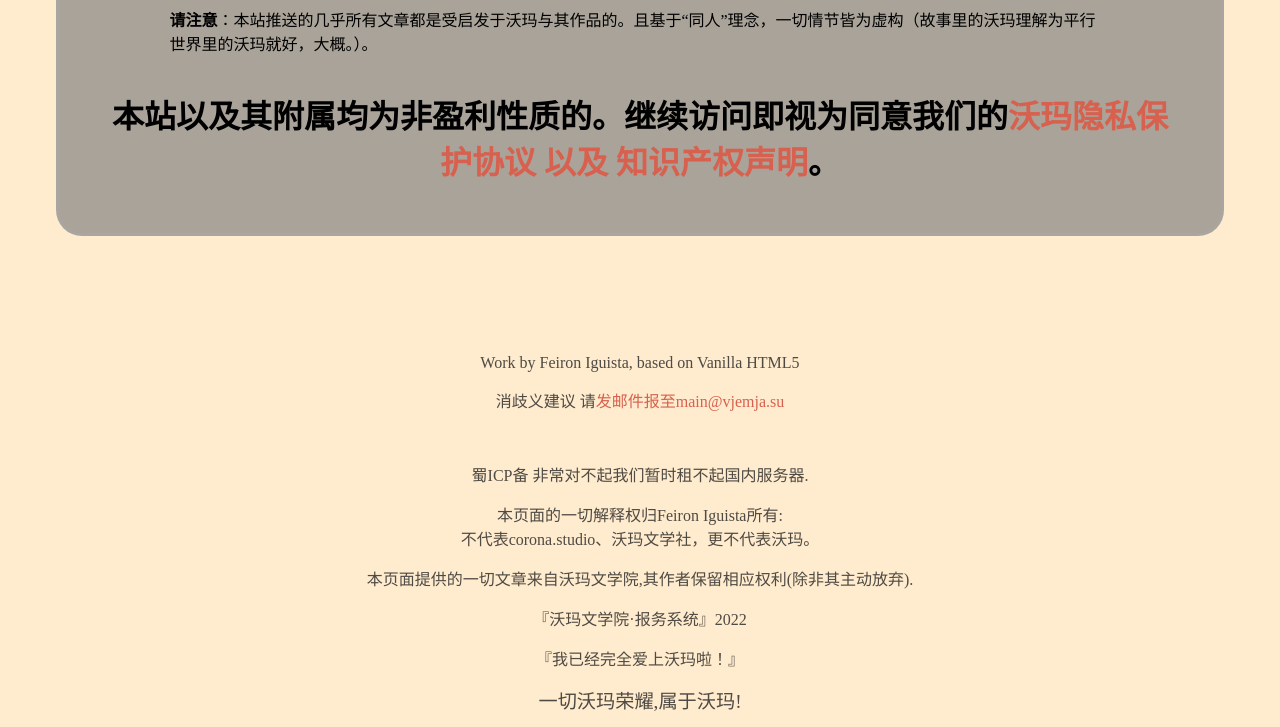
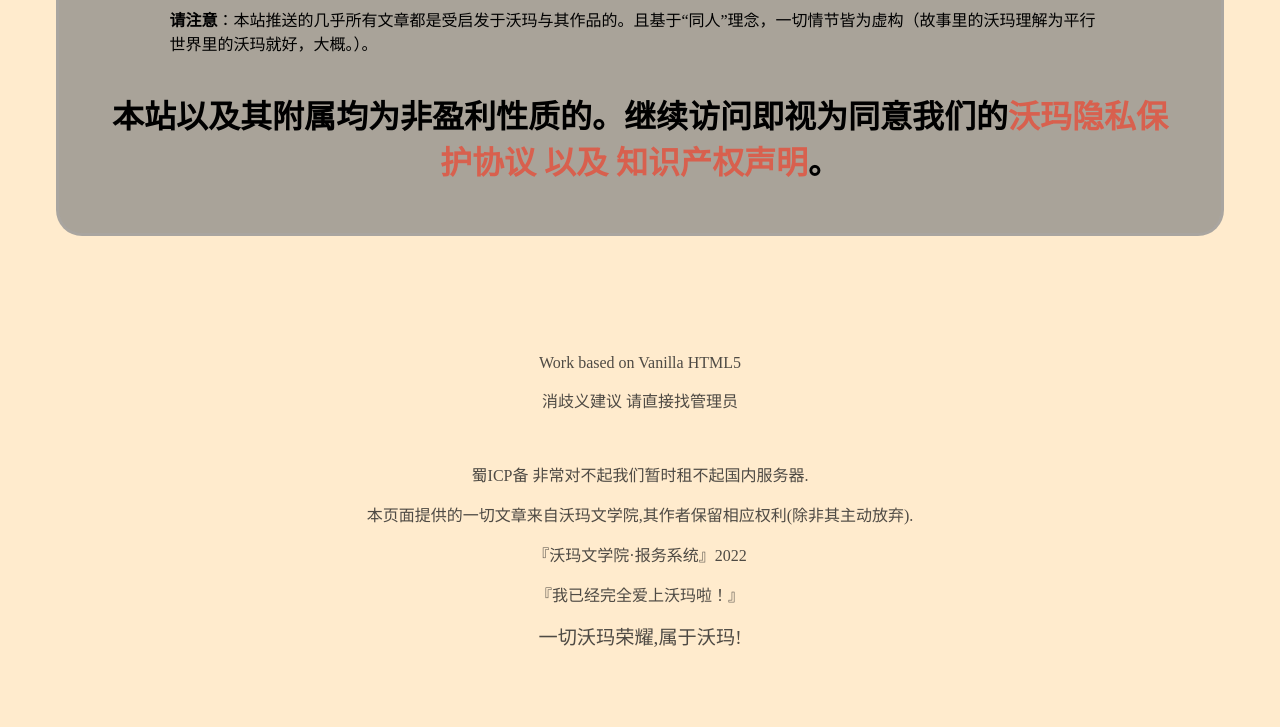
Before and after one commit to Warma-Literature-College/wlcpost, a plain HTML site: page index.html in a window 1280 px wide. Shown: the part 2713-3440 px from the top of the page. Drawn offline with Linux system fonts and the light colour scheme; a web font is replaced by a local one.

Commit message:
Update index.html

```diff
--- a/index.html
+++ b/index.html
@@ -139,10 +139,9 @@
 
 </body>
 <div class="footer"><br><br><br>
-    <p>Work by Feiron Iguista, based on Vanilla HTML5</p>
-    <p>消歧义建议 请<a href="mailto:main@vjemja.su">发邮件报至main@vjemja.su</a></p><br>
+    <p>Work based on Vanilla HTML5</p>
+    <p>消歧义建议 请直接找管理员</p><br>
     <p>蜀ICP备 非常对不起我们暂时租不起国内服务器.</p>
-    <p>本页面的一切解释权归Feiron Iguista所有:<br>不代表corona.studio、沃玛文学社，更不代表沃玛。</p>
     <p>本页面提供的一切文章来自沃玛文学院,其作者保留相应权利(除非其主动放弃).</p>
     <p>『沃玛文学院·报务系统』2022</p>
     <p>『我已经完全爱上沃玛啦！』</p>
```
